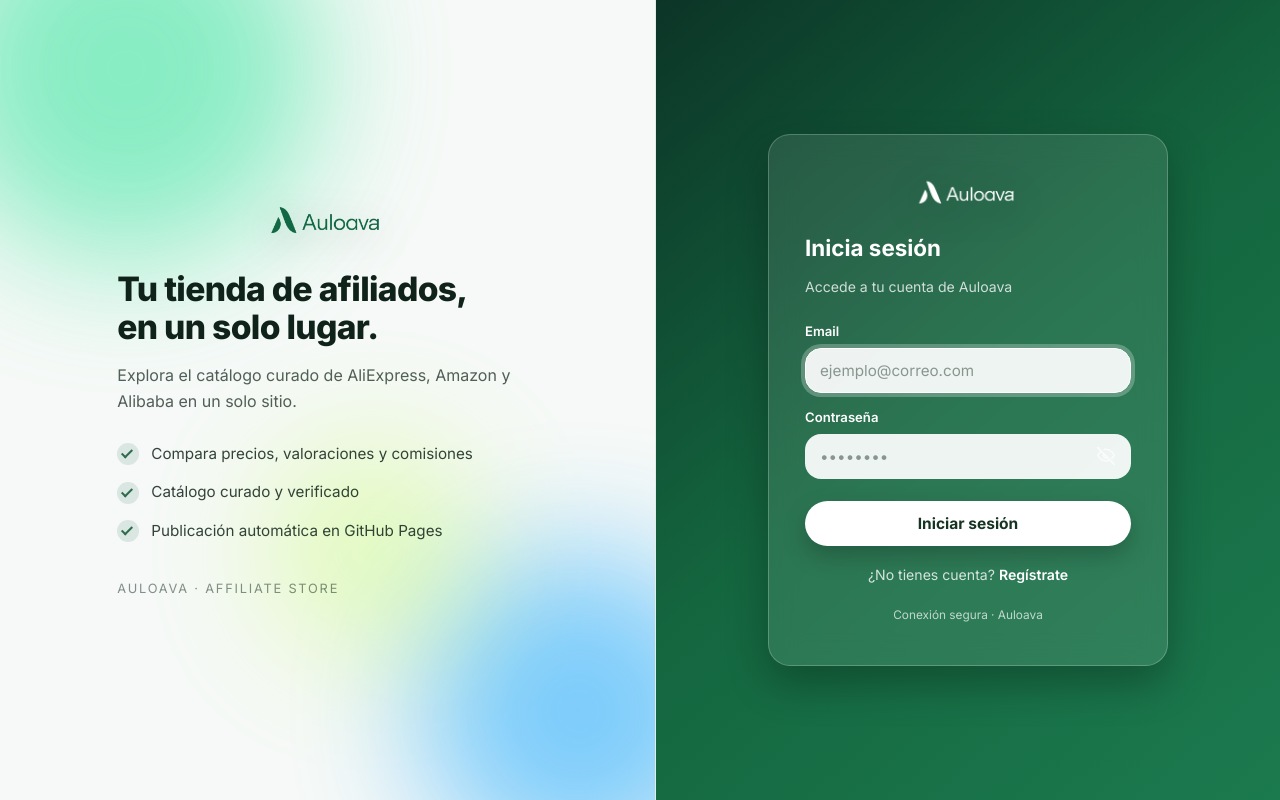
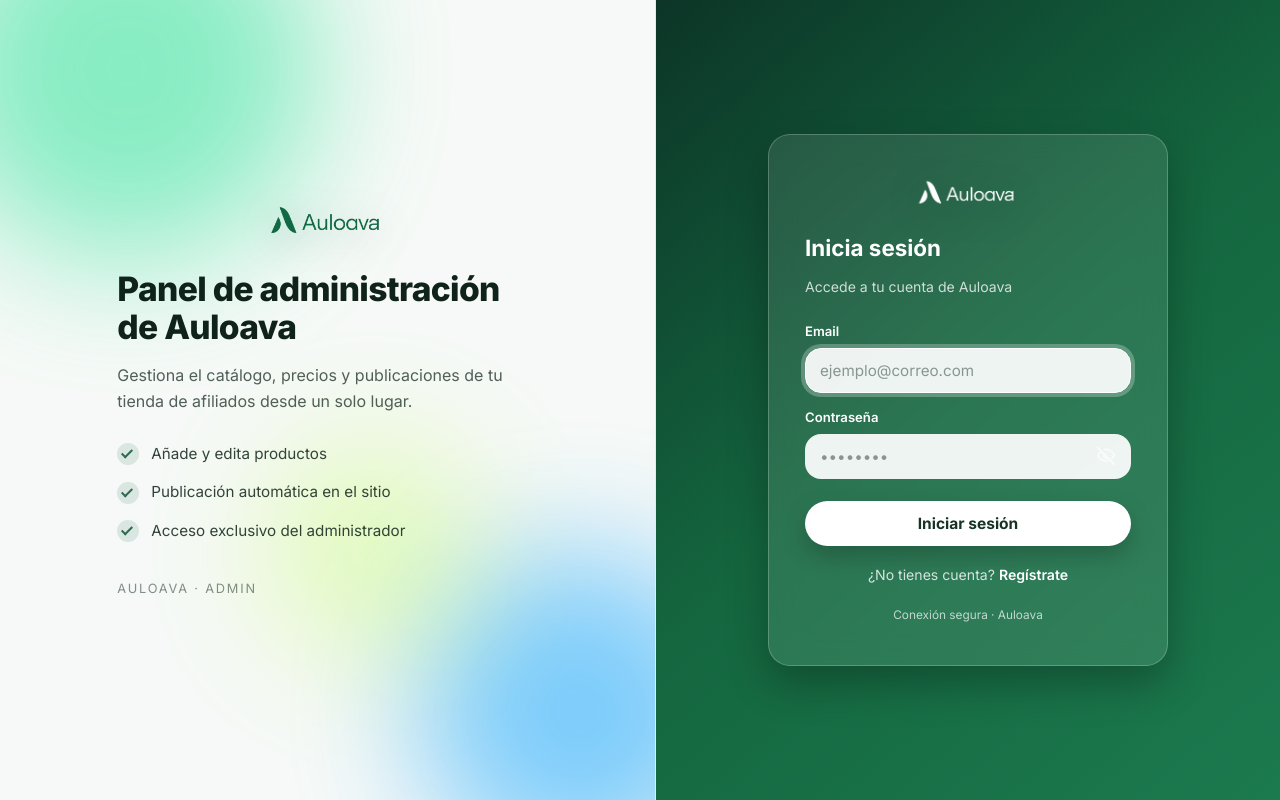
Before and after one commit to 0noxtackore/Auloava, a Vue app: page /admin/login in a window 1280 px wide. Built offline with nearby package versions, Linux system fonts and the light colour scheme; no server answers.

Commit message:
Login admin: textos del panel orientados a administrador

```diff
--- a/src/views/AdminLoginView.vue
+++ b/src/views/AdminLoginView.vue
@@ -71,25 +71,25 @@ async function onSubmit() {
 
       <div class="login__brand-inner">
         <img class="login__logo" src="/images/logo.png" alt="Auloava" />
-        <h1 class="login__claim">Tu tienda de afiliados,<br />en un solo lugar.</h1>
-        <p class="login__lead">Explora el catálogo curado de AliExpress, Amazon y Alibaba en un solo sitio.</p>
+        <h1 class="login__claim">Panel de administración<br />de Auloava</h1>
+        <p class="login__lead">Gestiona el catálogo, precios y publicaciones de tu tienda de afiliados desde un solo lugar.</p>
 
         <ul class="login__features">
           <li>
             <span class="login__check" />
-            Compara precios, valoraciones y comisiones
+            Añade y edita productos
           </li>
           <li>
             <span class="login__check" />
-            Catálogo curado y verificado
+            Publicación automática en el sitio
           </li>
           <li>
             <span class="login__check" />
-            Publicación automática en GitHub Pages
+            Acceso exclusivo del administrador
           </li>
         </ul>
 
-        <p class="login__sign">Auloava · Affiliate Store</p>
+        <p class="login__sign">Auloava · Admin</p>
       </div>
     </aside>
 
```
